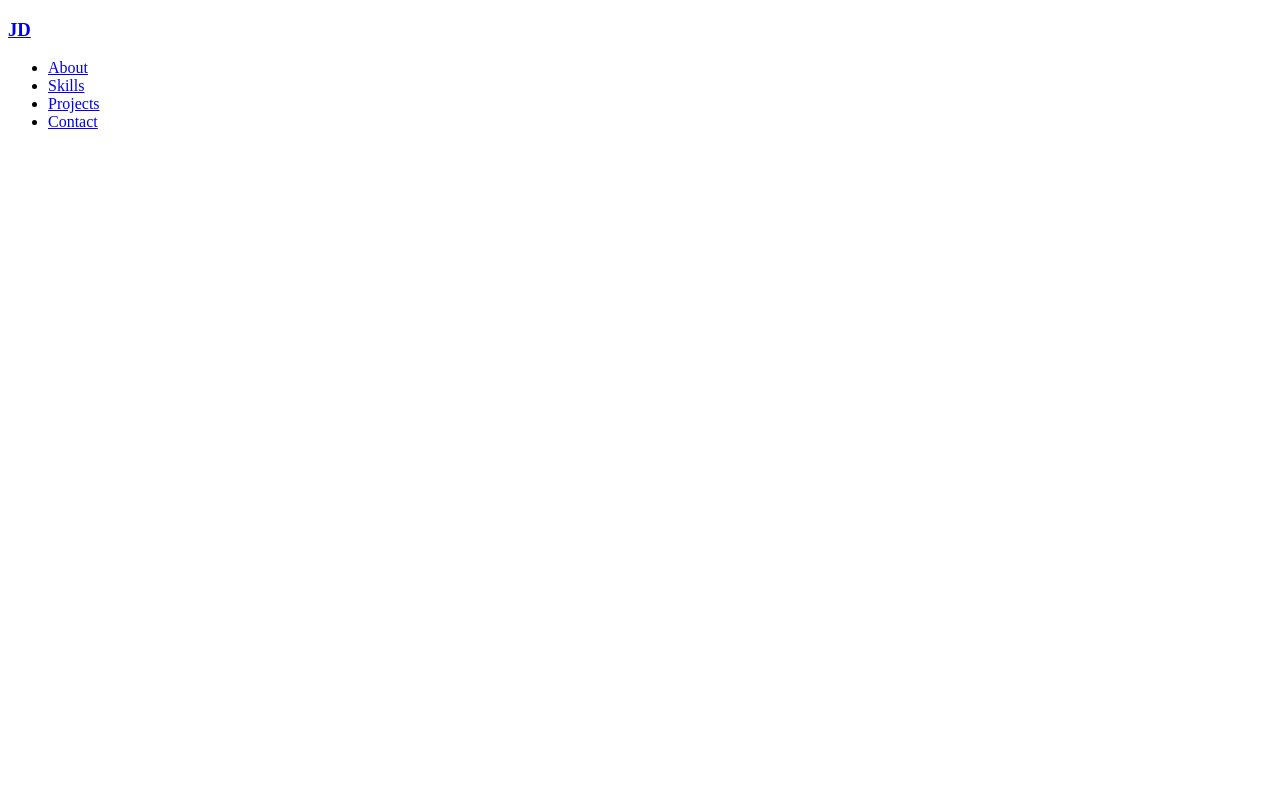
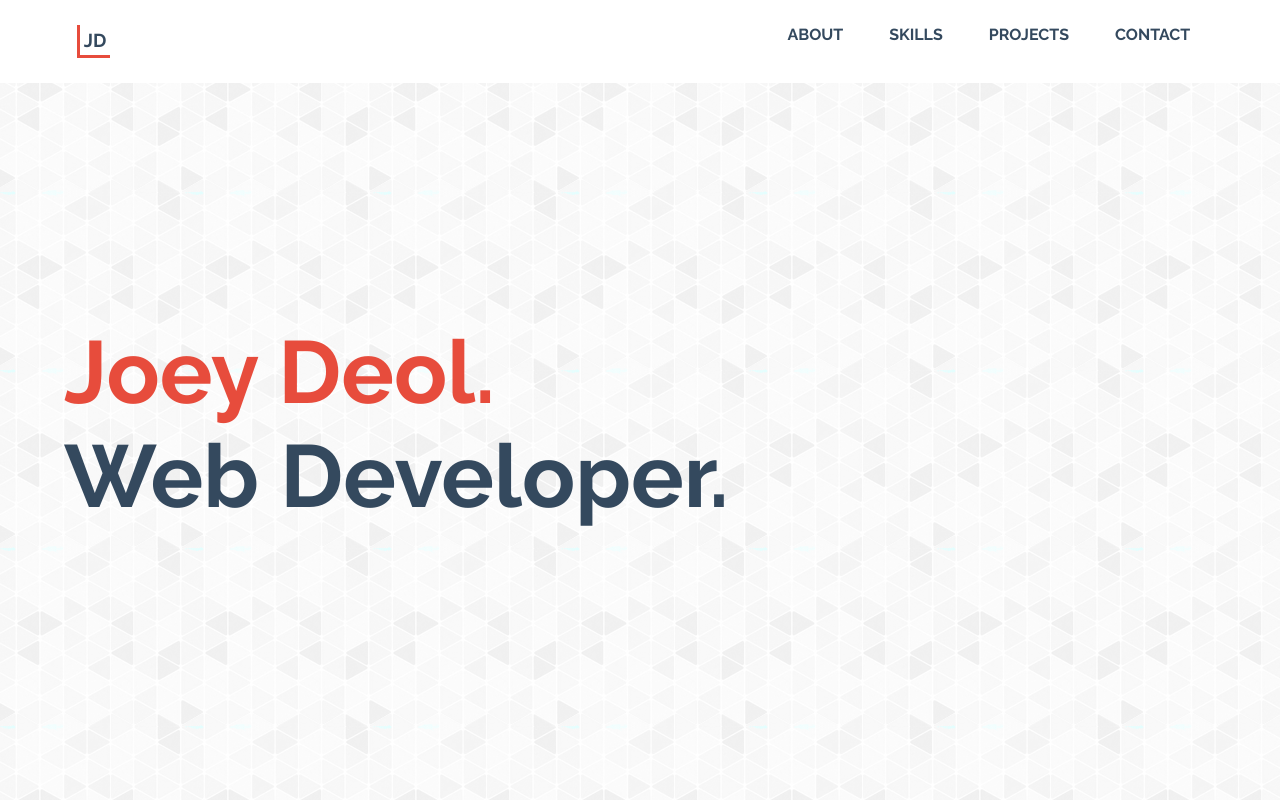
Before and after one commit to JoeyDeol/portfolio, a website: page index.html in a window 1280 px wide. Shown: the top 800 px of the page. Drawn offline with nearby package versions, Linux system fonts and the light colour scheme; the site is published under a folder, as on GitHub Pages, so addresses that start at the root find nothing.

Commit message:
update scripts and sytles paths

```diff
--- a/index.html
+++ b/index.html
@@ -13,7 +13,7 @@
 	<!-- Dev Icon Library Below! -->
 	<link rel="stylesheet" href="https://cdn.rawgit.com/konpa/devicon/df6431e323547add1b4cf45992913f15286456d3/devicon.min.css">
 	<!-- Custom Styles Below! -->
-	<link rel="stylesheet" type="text/css" href="/public/styles/style.css">
+	<link rel="stylesheet" type="text/css" href="./public/styles/style.css">
 	<meta name="viewport" content="width=device-width, initial-scale=1.0">
 </head>
 <body>
@@ -257,7 +257,7 @@
 	<!-- SmoothScroll Below! -->
 
 	<!-- Custom Scripts Below! -->
-	<script src="/public/scripts/app.js"></script>
+	<script src="./public/scripts/app.js"></script>
 	<!-- SCRIPTS END HERE! -->
 </body>
 </html>
```
